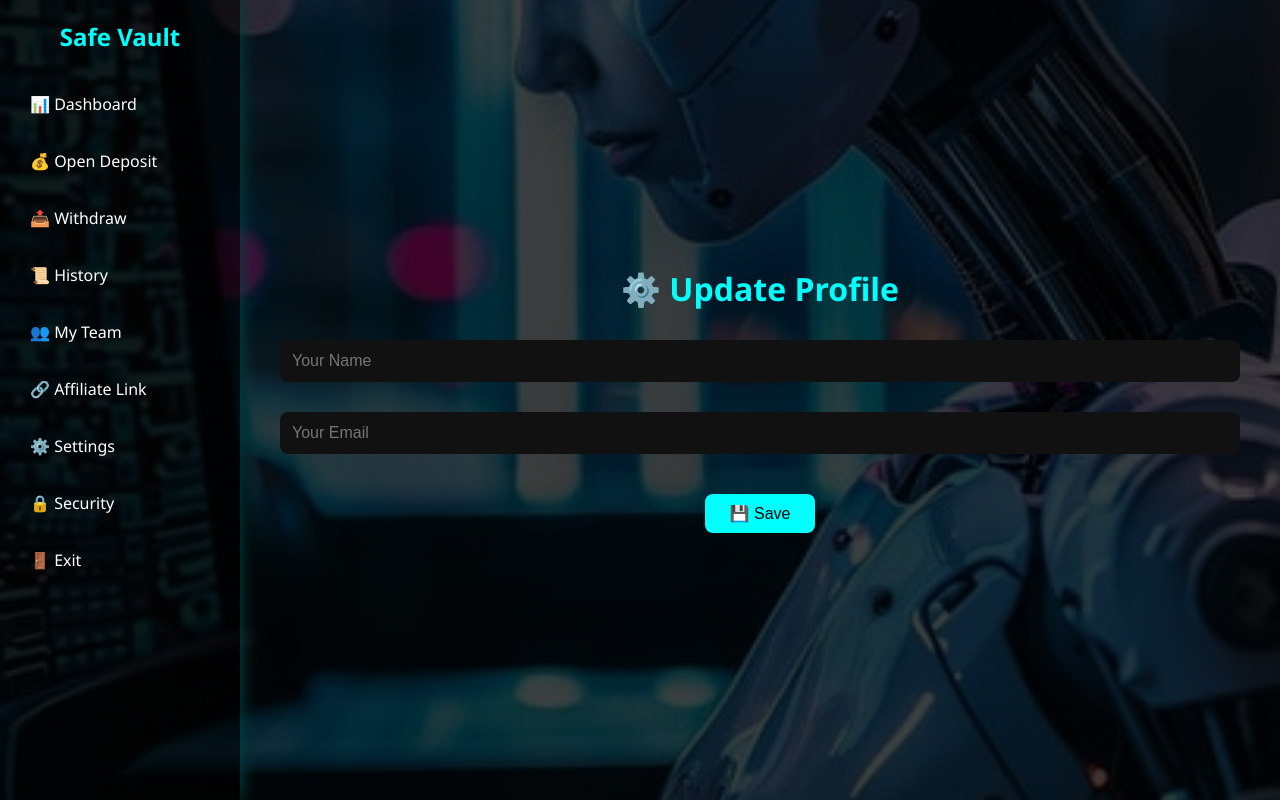
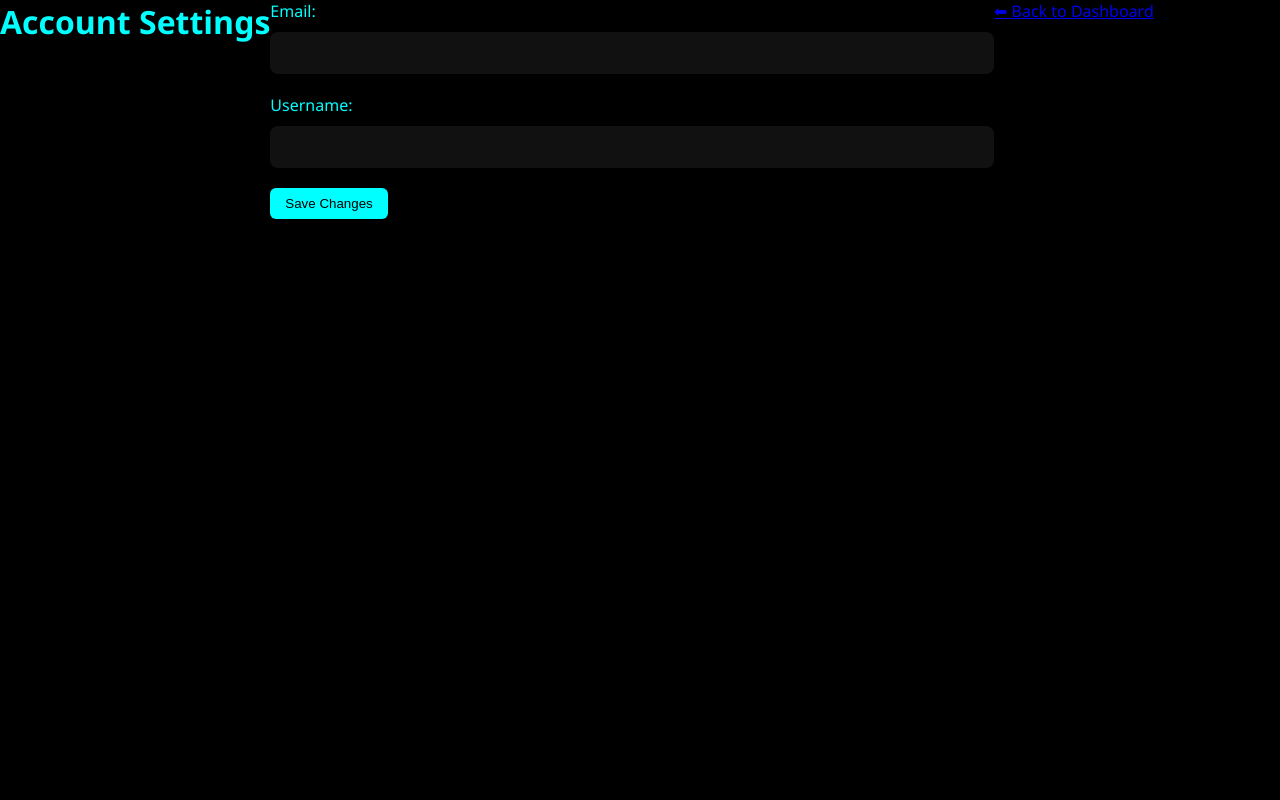
Before and after one commit to pacalica/CryptoVault-BNBTestnet, a plain HTML site: page docs/settings.html in a window 1280 px wide. Drawn offline with Linux system fonts and the light colour scheme.

Commit message:
Update settings.html

```diff
--- a/docs/settings.html
+++ b/docs/settings.html
@@ -3,135 +3,26 @@
 <head>
   <meta charset="UTF-8" />
   <meta name="viewport" content="width=device-width, initial-scale=1.0"/>
-  <title>Settings | Safe Crypto Vault</title>
-  <link rel="stylesheet" href="style.css"/>
-  <link rel="manifest" href="manifest.json"/>
-  <style>
-    body {
-      margin: 0;
-      font-family: 'Segoe UI', sans-serif;
-      display: flex;
-      background: url('robot2.jpg') no-repeat center center fixed;
-      background-size: cover;
-      color: #0ff;
-    }
+  <title>Settings - Safe Crypto Vault</title>
+  <link rel="stylesheet" href="style.css" />
+</head>
+<body class="bg-dark">
+  <div class="container">
+    <h1 class="neon-text">Account Settings</h1>
 
-    .sidebar {
-      width: 240px;
-      background: rgba(0, 0, 0, 0.9);
-      padding: 20px;
-      height: 100vh;
-      box-shadow: 2px 0 15px #0ff;
-    }
+    <form id="settingsForm">
+      <label for="email">Email:</label>
+      <input type="email" id="email" required />
 
-    .sidebar a {
-      display: block;
-      color: #fff;
-      text-decoration: none;
-      margin: 15px 0;
-      padding: 10px;
-      border-radius: 8px;
-      transition: background 0.3s;
-    }
+      <label for="username">Username:</label>
+      <input type="text" id="username" required />
 
-    .sidebar a:hover {
-      background: #00ffff;
-      color: #000;
-    }
+      <button type="submit">Save Changes</button>
+    </form>
 
-    .main {
-      flex-grow: 1;
-      padding: 40px;
-      background: rgba(0, 0, 0, 0.75);
-      min-height: 100vh;
-      display: flex;
-      flex-direction: column;
-      justify-content: center;
-      align-items: center;
-    }
-
-    h1 {
-      color: #00ffff;
-      margin-bottom: 30px;
-    }
-
-    input {
-      padding: 12px;
-      font-size: 16px;
-      margin: 10px;
-      border: 1px solid #0ff;
-      border-radius: 8px;
-      background: #111;
-      color: #0ff;
-      width: 300px;
-    }
-
-    button {
-      padding: 10px 25px;
-      font-size: 16px;
-      margin-top: 20px;
-      border-radius: 8px;
-      background: #0ff;
-      color: #000;
-      border: none;
-      cursor: pointer;
-    }
-
-    button:hover {
-      background: #00cccc;
-    }
-
-    .success {
-      margin-top: 15px;
-      color: #0f0;
-    }
-  </style>
-</head>
-<body>
-  <div class="sidebar">
-    <h2>Safe Vault</h2>
-    <a href="dashboard.html">📊 Dashboard</a>
-    <a href="deposit.html">💰 Open Deposit</a>
-    <a href="withdraw.html">📤 Withdraw</a>
-    <a href="history.html">📜 History</a>
-    <a href="team.html">👥 My Team</a>
-    <a href="referral.html">🔗 Affiliate Link</a>
-    <a href="settings.html">⚙️ Settings</a>
-    <a href="security.html">🔒 Security</a>
-    <a href="#" onclick="logout()">🚪 Exit</a>
+    <p><a href="dashboard.html">⬅ Back to Dashboard</a></p>
   </div>
 
-  <div class="main">
-    <h1>⚙️ Update Profile</h1>
-    <input type="text" id="username" placeholder="Your Name" />
-    <input type="email" id="email" placeholder="Your Email" />
-    <button onclick="updateSettings()">💾 Save</button>
-    <div class="success" id="msg" style="display:none;">✅ Saved successfully!</div>
-  </div>
-
-  <script>
-    const nameInput = document.getElementById("username");
-    const emailInput = document.getElementById("email");
-
-    window.onload = () => {
-      nameInput.value = localStorage.getItem("user_name") || "";
-      emailInput.value = localStorage.getItem("user_email") || "";
-    };
-
-    function updateSettings() {
-      localStorage.setItem("user_name", nameInput.value.trim());
-      localStorage.setItem("user_email", emailInput.value.trim());
-      document.getElementById("msg").style.display = "block";
-      setTimeout(() => {
-        document.getElementById("msg").style.display = "none";
-      }, 2000);
-    }
-
-    function logout() {
-      localStorage.removeItem("user_email");
-      localStorage.removeItem("user_name");
-      location.href = "index.html";
-    }
-  </script>
+  <script src="settings.js"></script>
 </body>
 </html>
```
